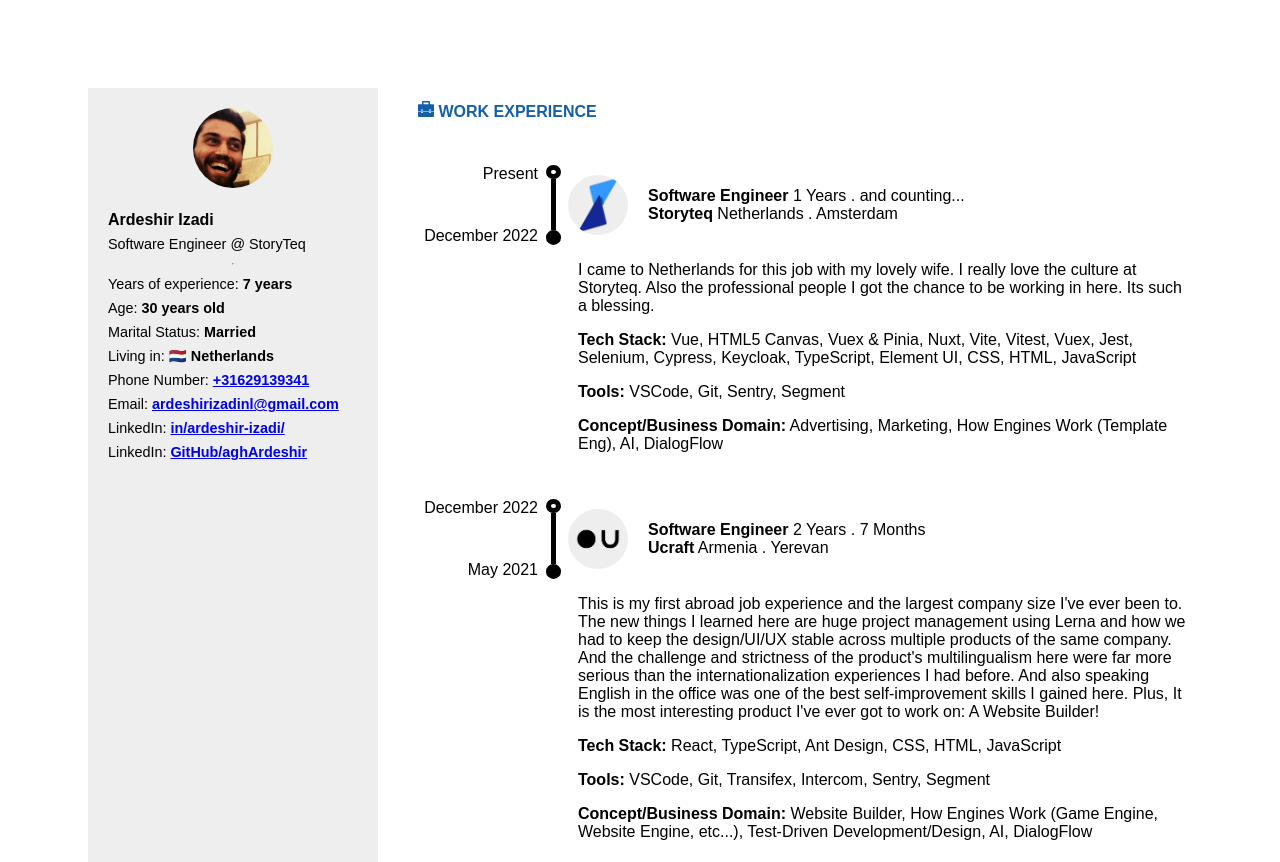
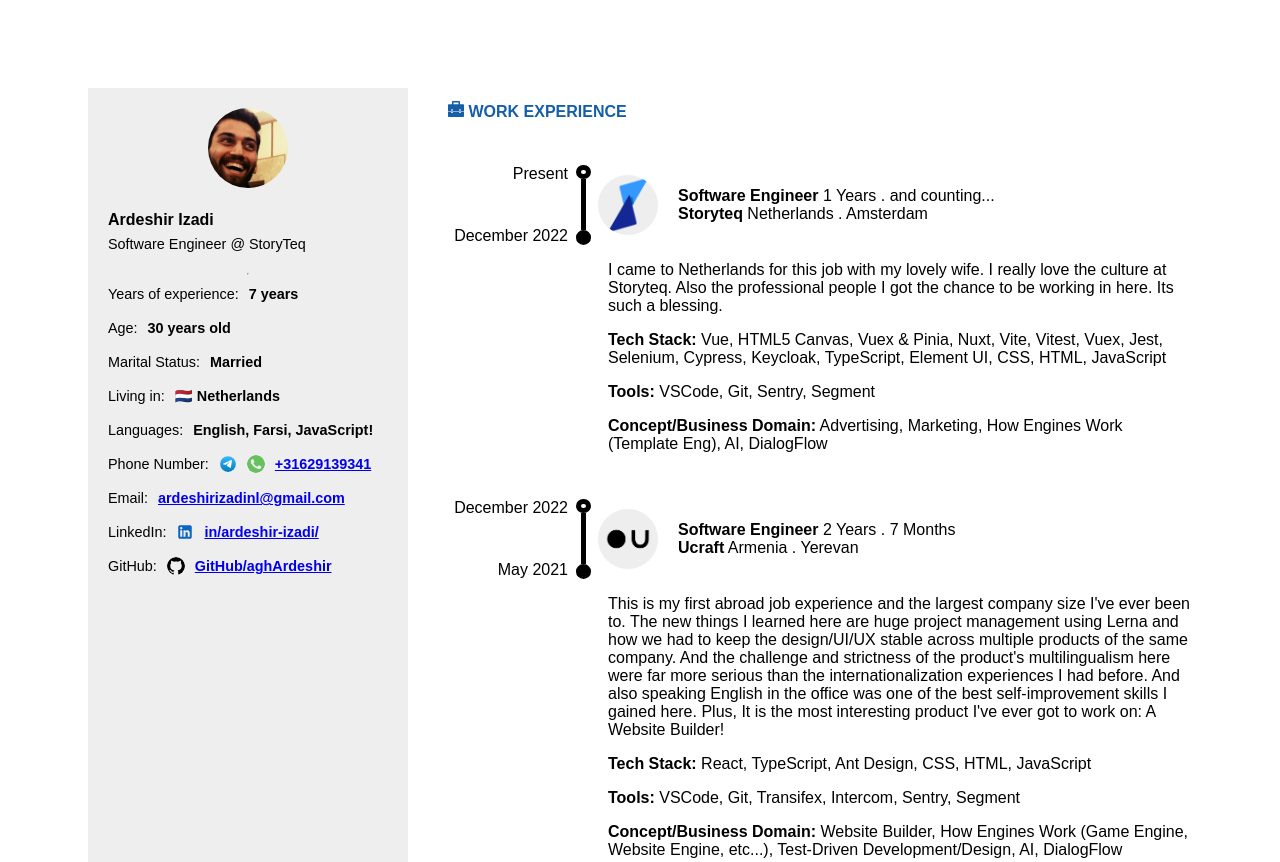
Before and after one commit to aghArdeshir/aghardeshir.github.io, a website: page CV/index.html in a window 1280 px wide. Shown: the top 862 px of the page. Drawn offline with Linux system fonts and the light colour scheme.

Commit message:
CV: iconify sidebar and make it wider

```diff
--- a/CV/index.html
+++ b/CV/index.html
@@ -18,7 +18,7 @@
         display: flex;
         flex-direction: column;
         background-color: #eeeeee;
-        min-width: 250px;
+        min-width: 280px;
         text-align: left;
         font-size: 0.9rem;
         line-height: 1.5rem;
@@ -32,6 +32,12 @@
           font-size: 1rem;
           padding-top: 20px;
           margin: 0;
+        }
+
+        > div {
+          display: flex;
+          gap:10px;
+          margin-bottom: 10px;
         }
       }
 
@@ -188,9 +194,13 @@
       <div>Age: <b>30 years old</b></div>
       <div>Marital Status: <b>Married</b></div>
       <div>Living in: <b>🇳🇱 Netherlands</b></div>
+      <div>Languages: <b>English, Farsi, JavaScript!</b></div>
 
       <div>
-        Phone Number: <a href="tel:+31629139341"><b>+31629139341</b></a>
+        Phone Number:
+        <img width="18" src="telegram.svg" />
+        <img width="18" src="whatsapp.svg" />
+        <a href="tel:+31629139341"><b>+31629139341</b></a>
       </div>
       <div>
         Email:
@@ -201,13 +211,15 @@
 
       <div>
         LinkedIn:
+        <img width="18" src="linkedin.svg" />
         <a href="https://www.linkedin.com/in/ardeshir-izadi/"
           ><b>in/ardeshir-izadi/</b></a
         >
       </div>
 
       <div>
-        LinkedIn:
+        GitHub:
+        <img width="18" src="github.svg" />
         <a href="https://github.com/aghArdeshir"><b>GitHub/aghArdeshir</b></a>
       </div>
     </aside>
```
Also changed, not shown: CV/github.svg (added), CV/linkedin.svg (added), CV/telegram.svg (added), CV/whatsapp.svg (added).
